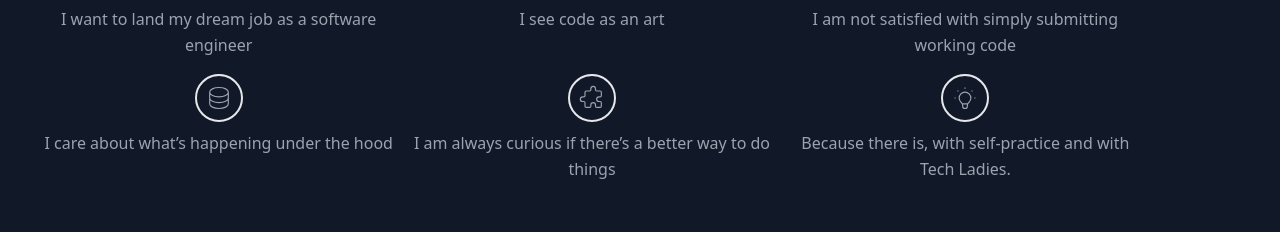
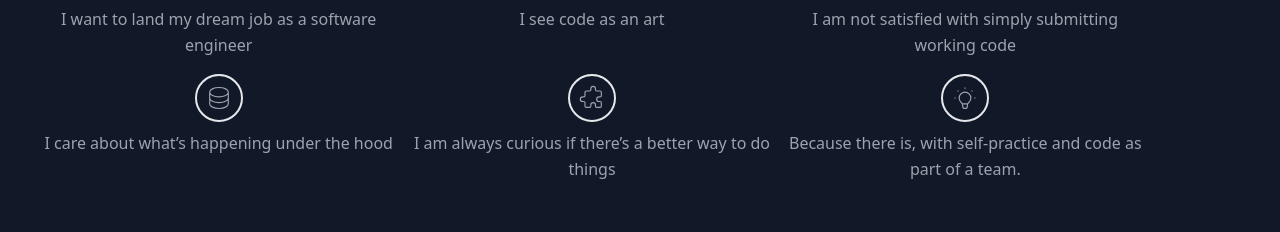
Before and after one commit to ameliawibi/ameliawibi-netlify, a React (Create React App) app: page / in a window 1280 px wide. Shown: the part 1721-1953 px from the top of the page. Built offline with nearby package versions, Linux system fonts and the light colour scheme.

Commit message:
edit whyme

```diff
--- a/src/containers/data.js
+++ b/src/containers/data.js
@@ -63,7 +63,7 @@ export const whyme = [
   {
     id: 6,
     svg: "M9.663 17h4.673M12 3v1m6.364 1.636l-.707.707M21 12h-1M4 12H3m3.343-5.657l-.707-.707m2.828 9.9a5 5 0 117.072 0l-.548.547A3.374 3.374 0 0014 18.469V19a2 2 0 11-4 0v-.531c0-.895-.356-1.754-.988-2.386l-.548-.547z",
-    list: "Because there is, with self-practice and with Tech Ladies.",
+    list: "Because there is, with self-practice and code as part of a team.",
   },
 ];
 
```
